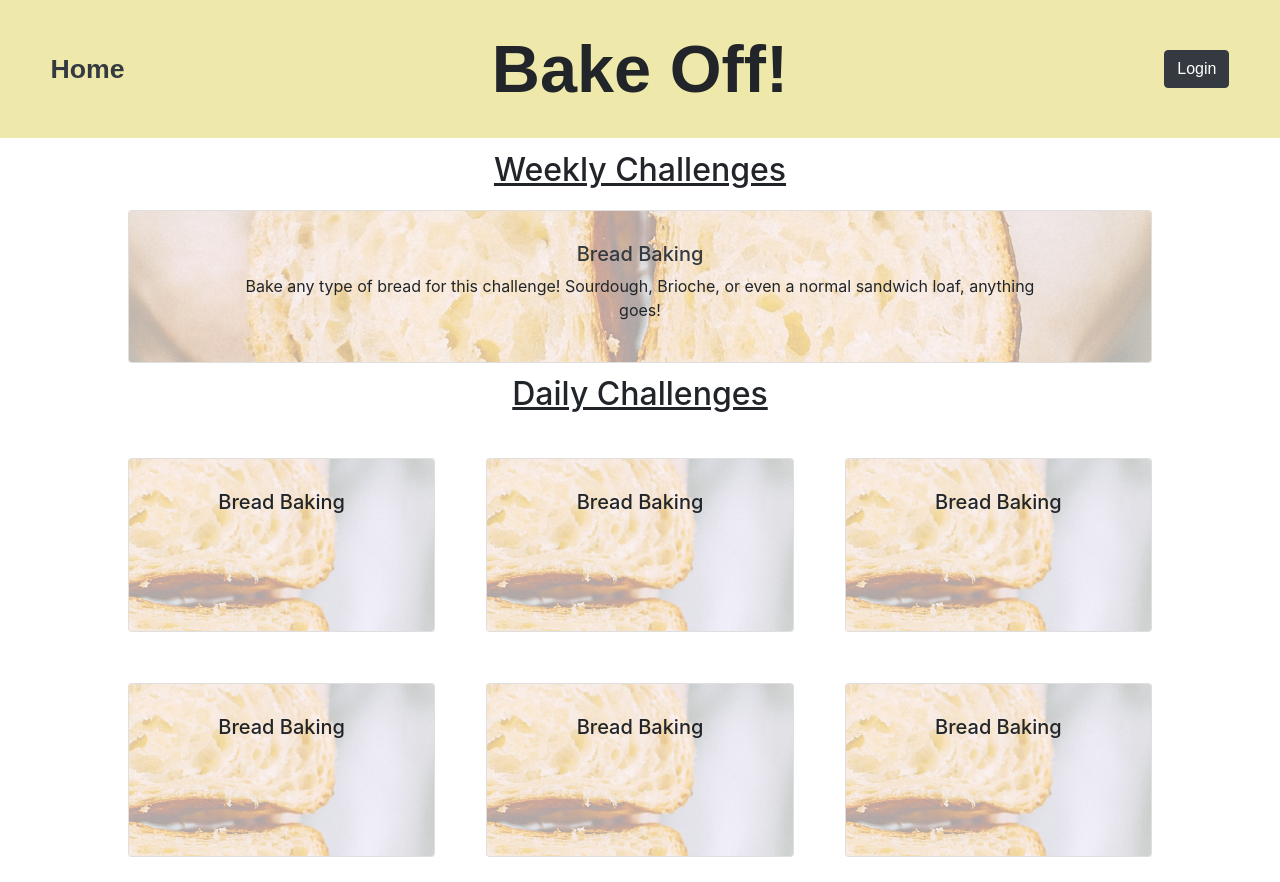
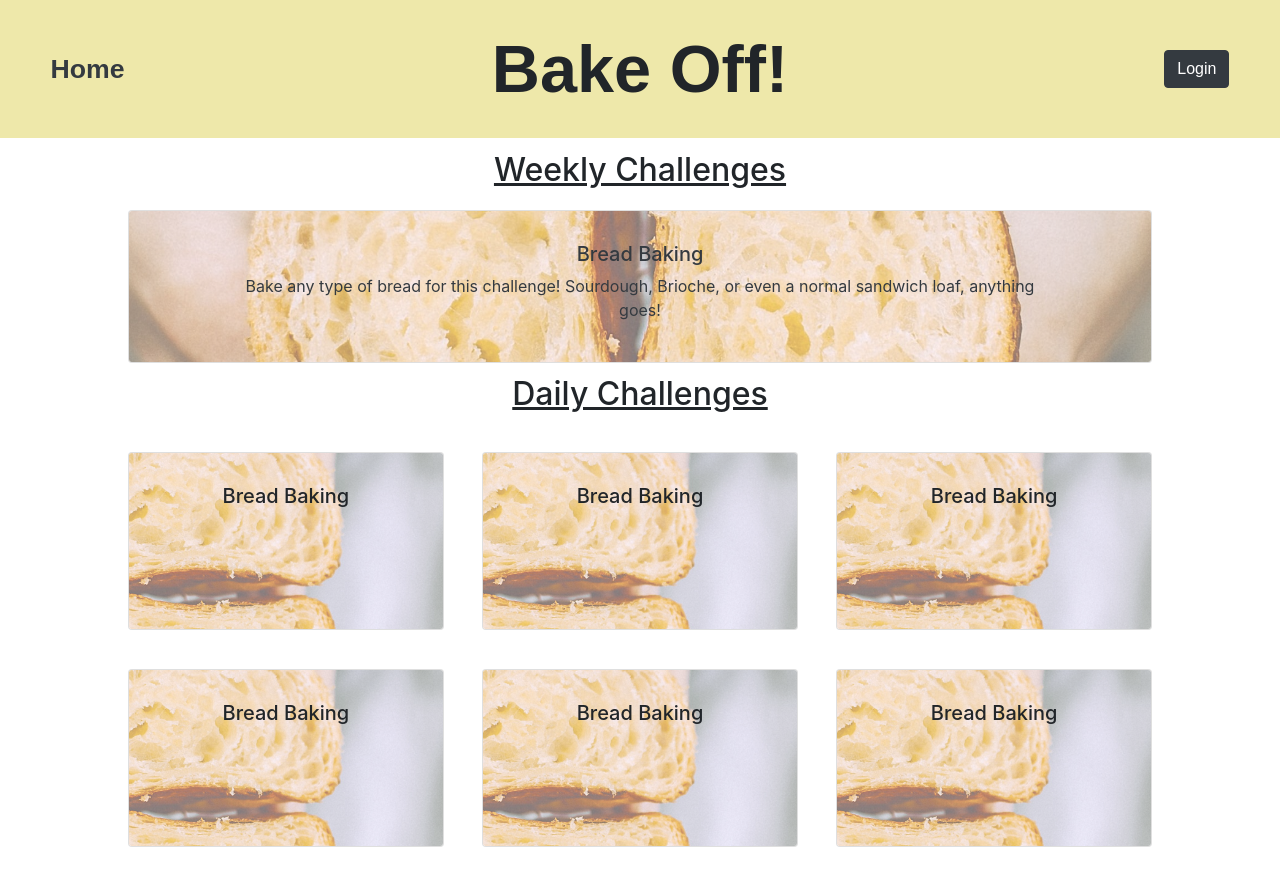
Before and after one commit to ibirle/cs326-final-alpha, a plain HTML site: page public/index.html in a window 1280 px wide. Drawn offline with nearby package versions, Linux system fonts and the light colour scheme.

Commit message:
Changed some styling and made the image clickable.

```diff
--- a/public/css/index.css
+++ b/public/css/index.css
@@ -22,17 +22,18 @@ h2 {
     position: absolute;
     text-align: center;
     align-items: center;
+
 }
 
 .wide-img-card {
     min-height: 150px;
-    opacity: .4;
+    opacity: .6;
 }
 
 #daily {
     padding-top: 1%;
-    padding-left: 8vw;
-    padding-right: 8vw;
+    padding-left: 8.5vw;
+    padding-right: 8.5vw;
     text-align: center;
 }
 
@@ -50,14 +51,14 @@ h2 {
   }
 
   .no-gutter > [class*="col-"] {
-    padding: 2vw;
+    padding: 1.5vw;
     display: flex;
     align-items: center;
     justify-content: inherit;
   }
 
 .small-img-card {
-    opacity: .4;
+    opacity: .6;
 }
 
 .small-centered {
--- a/public/index.html
+++ b/public/index.html
@@ -27,13 +27,15 @@
             <div id="weeklyHeader">
                 <h2>Weekly Challenges</h2>
             </div>
+            <a href="challenge_page.html" class="text-dark">
             <div id="weeklyCard" class="card">
                 <img src="pictures/weeklycardTest1.jpg" class="card-img img-fluid wide-img-card" alt="Picture of bread">
                 <div class="centered">
-                    <a href="challenge_page.html" class="text-dark"><h5>Bread Baking</h5></a>
+                    <h5>Bread Baking</h5>
                     <p>Bake any type of bread for this challenge! Sourdough, Brioche, or even a normal sandwich loaf, anything goes!</p>
                 </div>
             </div>
+            </a>
         </div>
 
         <div id="daily">
```
